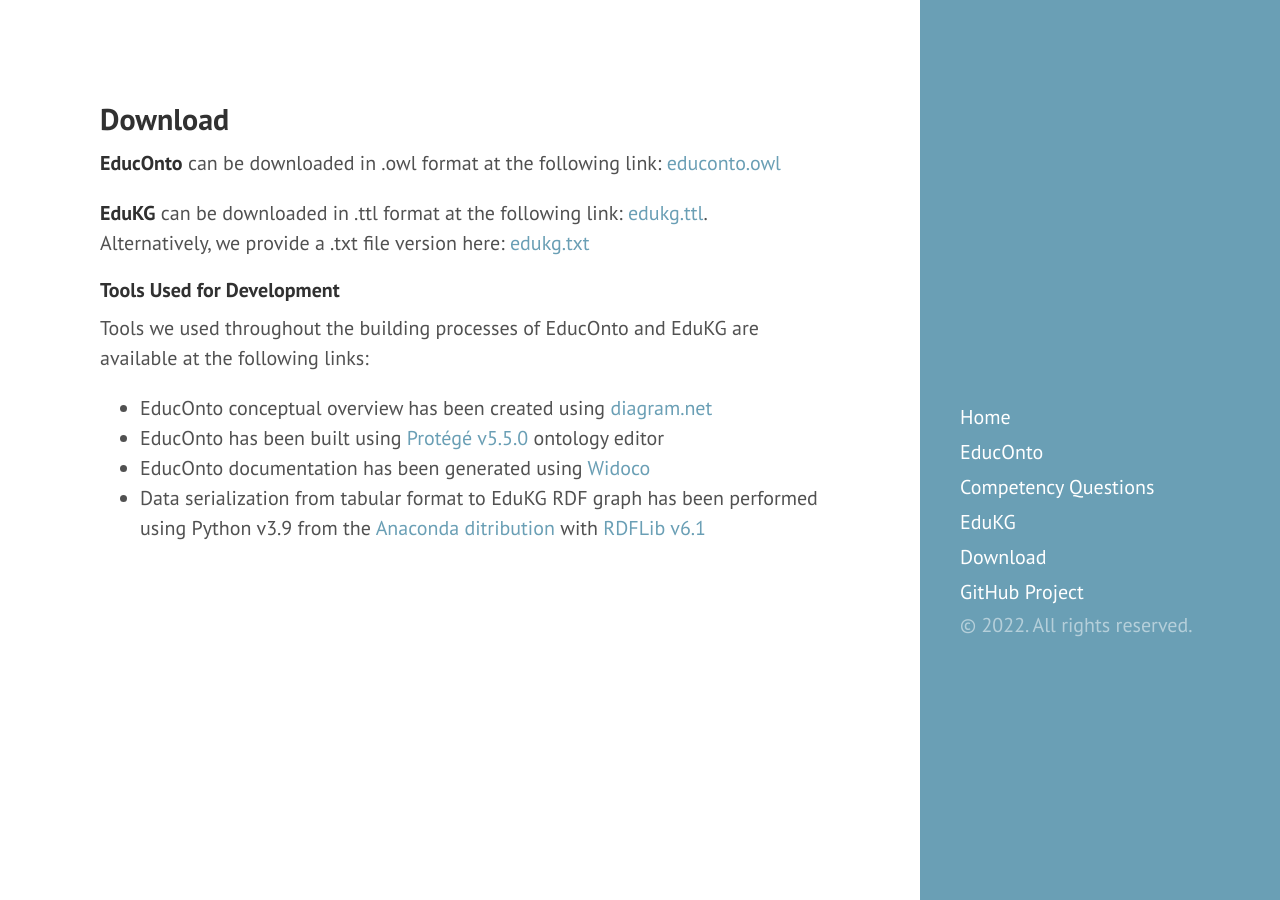
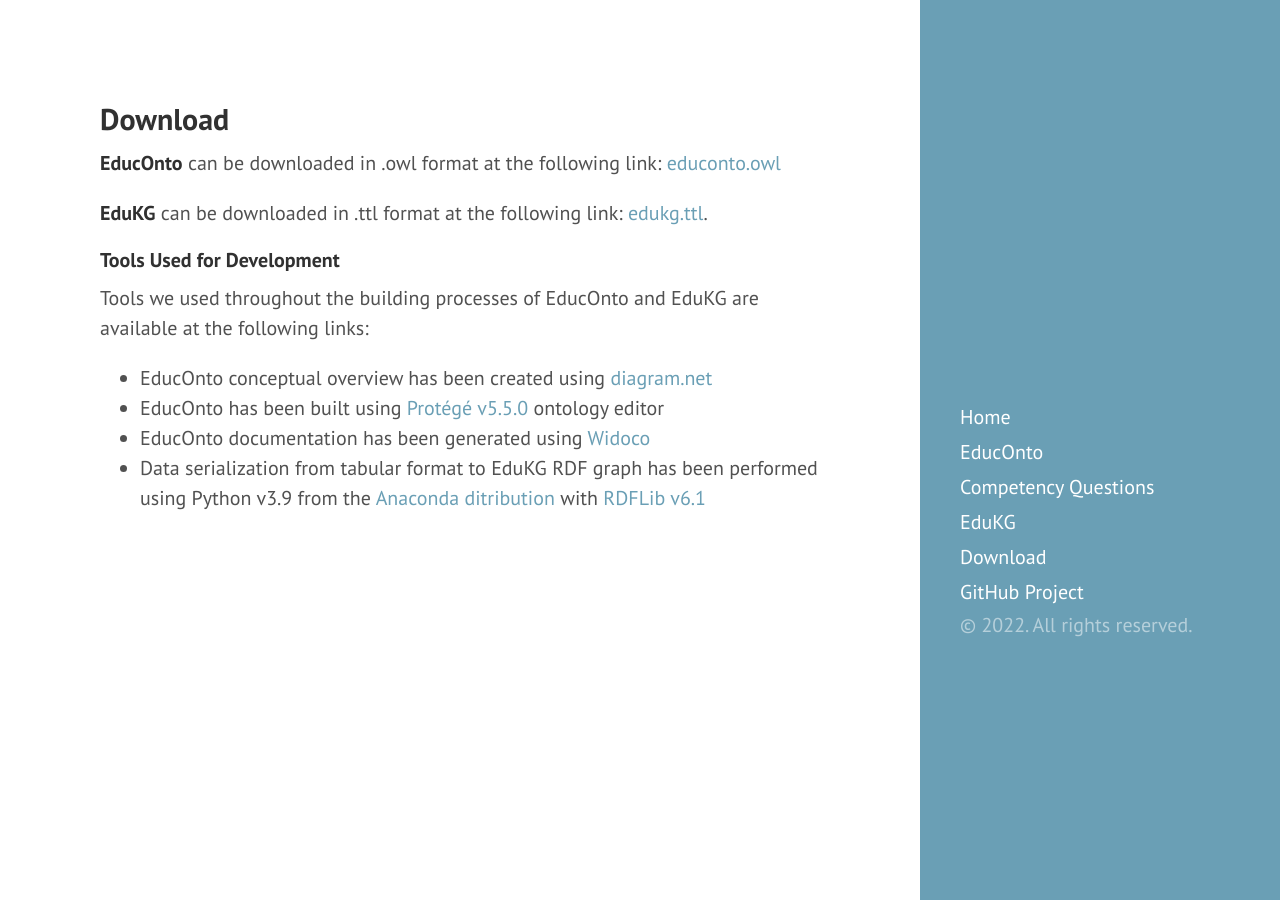
Before and after one commit to nicolas-hbt/educ-ontokg, a Jekyll site: the page built from download.md, in a window 1280 px wide. Built offline with Jekyll 4.4.1, drawn with Linux system fonts in a browser that asks for light colours; Markdown is read by kramdown in place of the engine named in the settings.

Commit message:
Update download.md

```diff
--- a/download.md
+++ b/download.md
@@ -9,7 +9,7 @@ title: Download
 <h2 id="download">Download</h2>
 
   <p><strong>EducOnto</strong> can be downloaded in .owl format at the following link: <a href="../educonto/educonto.owl" download>educonto.owl</a></p>
-  <p><strong>EduKG</strong> can be downloaded in .ttl format at the following link: <a href="../edukg/edukg.ttl" download>edukg.ttl</a>. Alternatively, we provide a .txt file version here: <a href="../edukg/edukg.txt" download>edukg.txt</a></p>
+  <p><strong>EduKG</strong> can be downloaded in .ttl format at the following link: <a href="../edukg/edukg.ttl" download>edukg.ttl</a>.</p>
 
   <h4>Tools Used for Development</h4>
   <p>Tools we used throughout the building processes of EducOnto and EduKG are available at the following links: </p>
```
